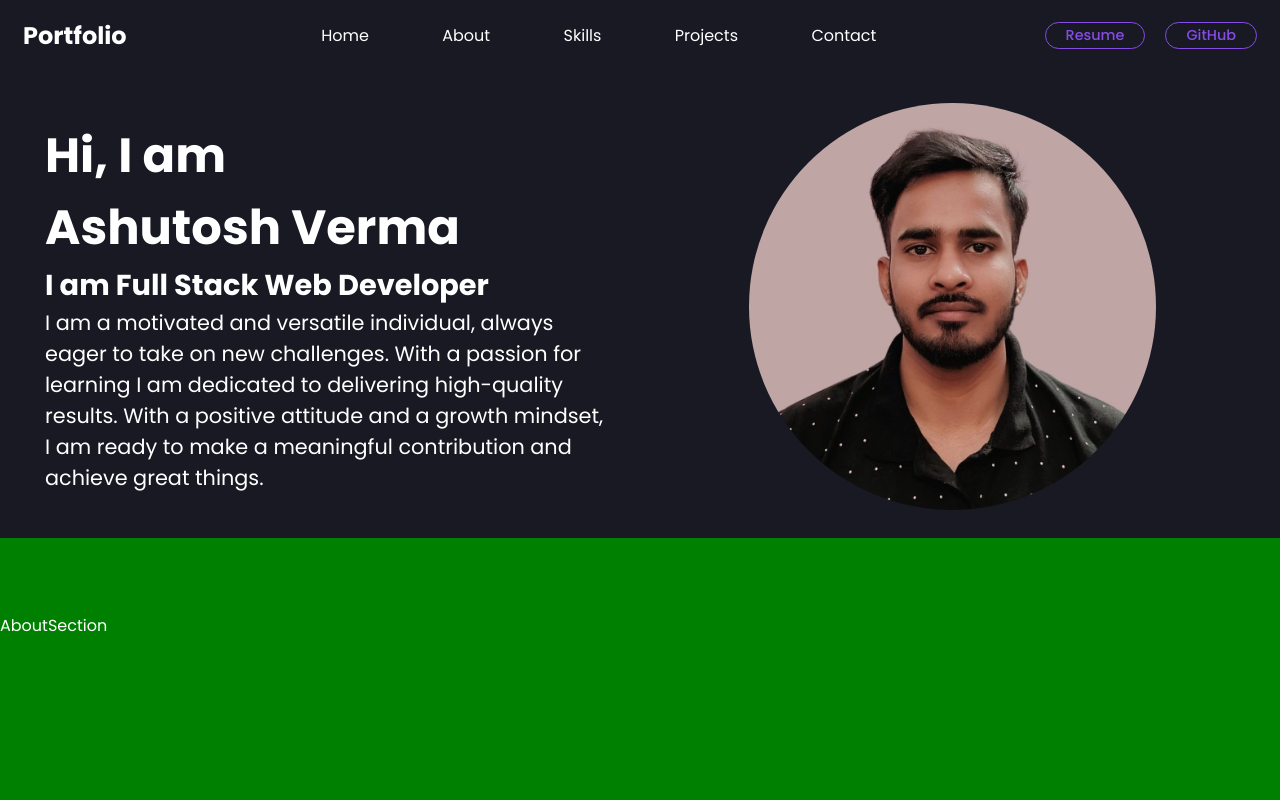
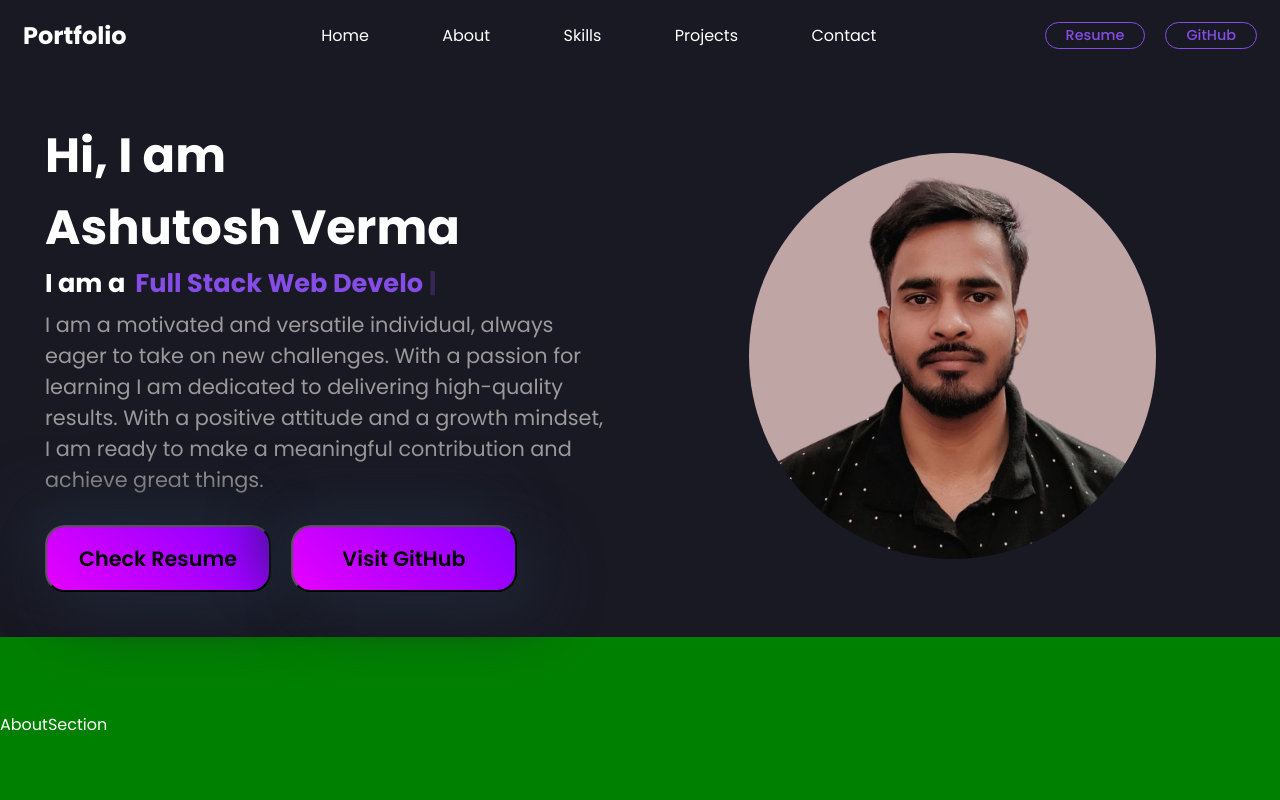
Before and after one commit to 1ashutoshverma/1ashutoshverma.github.io, a React (Vite) app: page / in a window 1280 px wide. Shown: the top 800 px of the page. Built offline with nearby package versions, Linux system fonts and the light colour scheme.

Commit message:
add buttons

```diff
--- a/package.json
+++ b/package.json
@@ -11,7 +11,8 @@
   },
   "dependencies": {
     "react": "^18.2.0",
-    "react-dom": "^18.2.0"
+    "react-dom": "^18.2.0",
+    "typewriter-effect": "^2.21.0"
   },
   "devDependencies": {
     "@types/react": "^18.2.15",
--- a/src/components/HomeSection/HomeSection.css
+++ b/src/components/HomeSection/HomeSection.css
@@ -15,14 +15,23 @@
 #left_home h1:nth-child(1) {
   font-size: 3em;
 }
-#left_home :nth-child(2) {
+#left_home h1:nth-child(2) {
   font-size: 3em;
 }
-#left_home :nth-child(3) {
-  font-size: 1.8em;
+#left_home h3:nth-child(3) {
+  font-size: 1.6em;
+  display: flex;
 }
-#left_home :nth-child(4) {
+#left_home h3:nth-child(3) span {
+  padding-left: 5px;
+  color: #854ce6;
+  text-wrap: nowrap;
+  /* border: 1px solid red; */
+}
+#left_home p:nth-child(4) {
   font-size: 1.3em;
+  color: rgb(156, 153, 153);
+  margin: 6px 0;
 }
 
 #right_home {
@@ -36,6 +45,51 @@
 #home img {
   border-radius: 50%;
   width: 65%;
+}
+.home_button {
+  display: flex;
+  align-items: center;
+  /* justify-content: center; */
+  margin-top: 30px;
+  gap: 20px;
+}
+#home button {
+  width: 40%;
+  -webkit-appearance: button;
+  -moz-appearance: button;
+  appearance: button;
+  text-decoration: none;
+  max-width: 300px;
+  text-align: center;
+  padding: 16px 0;
+  border-radius: 20px;
+  cursor: pointer;
+  font-size: 1.3em;
+  font-weight: 600;
+  transition: all 0.2s ease-in-out !important;
+  background: hsla(271, 100%, 50%, 1);
+  background: linear-gradient(
+    225deg,
+    hsla(271, 100%, 50%, 1) 0%,
+    hsla(294, 100%, 50%, 1) 100%
+  );
+  background: -moz-linear-gradient(
+    225deg,
+    hsla(271, 100%, 50%, 1) 0%,
+    hsla(294, 100%, 50%, 1) 100%
+  );
+  background: -webkit-linear-gradient(
+    225deg,
+    hsla(271, 100%, 50%, 1) 0%,
+    hsla(294, 100%, 50%, 1) 100%
+  );
+  box-shadow: 20px 20px 60px #1f2634, -20px -20px 60px #1f2634;
+}
+
+#home button:hover {
+  transform: scale(1.05);
+  transition: all 0.4s ease-in-out;
+  box-shadow: 20px 20px 60px #1f2634;
 }
 
 @media screen and (width<1150px) {
@@ -56,6 +110,25 @@
     border-radius: 50%;
     width: 35%;
   }
+  .home_button {
+    display: flex;
+    align-items: center;
+    justify-content: center;
+  }
+  #home button {
+    width: 35%;
+    max-width: 250px;
+    padding: 15px 0;
+    border-radius: 20px;
+    cursor: pointer;
+    /* font-size: 15px; */
+    font-weight: 600;
+  }
+  #left_home h3:nth-child(3) {
+    align-items: center;
+    justify-content: center;
+    text-wrap: nowrap;
+  }
 }
 
 @media screen and (width<800px) {
@@ -65,6 +138,15 @@
   #home img {
     border-radius: 50%;
     width: 45%;
+  }
+  #home button {
+    width: 45%;
+    max-width: 250px;
+    padding: 14px 0;
+    border-radius: 20px;
+    cursor: pointer;
+    /* font-size: 14px; */
+    font-weight: 600;
   }
 }
 
@@ -76,4 +158,13 @@
     border-radius: 50%;
     width: 60%;
   }
+  #home button {
+    width: 50%;
+    max-width: 300px;
+    padding: 14px 0;
+    border-radius: 20px;
+    cursor: pointer;
+    /* font-size: 14px; */
+    font-weight: 600;
+  }
 }
--- a/src/components/HomeSection/HomeSection.jsx
+++ b/src/components/HomeSection/HomeSection.jsx
@@ -1,5 +1,6 @@
 import React from 'react'
 import style from "./HomeSection.css"
+import Typewriter from 'typewriter-effect';
 
 function HomeSection() {
     console.log(style)
@@ -7,15 +8,27 @@ function HomeSection() {
         <div id='home'>
             <div id='left_home'>
                 <h1>Hi, I am</h1>
-                <h1>Ashutosh Verma</h1>
-                <h3>I am Full Stack Web Developer</h3>
+                <h1 id="user-detail-name">Ashutosh Verma</h1>
+                {/* <h3>I am a Full Stack Web Developer</h3> */}
+                <h3>
+                    I am a
+                    <span>
+                        <Typewriter
+                            options={{
+                                strings: "Full Stack Web Developer",
+                                autoStart: true,
+                                loop: true,
+                            }}
+                        />
+                    </span>
+                </h3>
                 <p>I am a motivated and versatile individual, always eager to take on new challenges. With a passion for learning I am dedicated to delivering high-quality results. With a positive attitude and a growth mindset, I am ready to make a meaningful contribution and achieve great things.</p>
-                {/* <div>
+                <div className='home_button'>
                     <button>Check Resume</button>
                     <button>Visit GitHub</button>
-                </div> */}
+                </div>
             </div>
-            <div id='right_home'>
+            <div id='right_home' className="home-img">
                 <img src="/Images/hero.jpg" alt="" />
             </div>
         </div>
```
Also changed, not shown: 1 other file (tests, documents, lock files or other folders).
